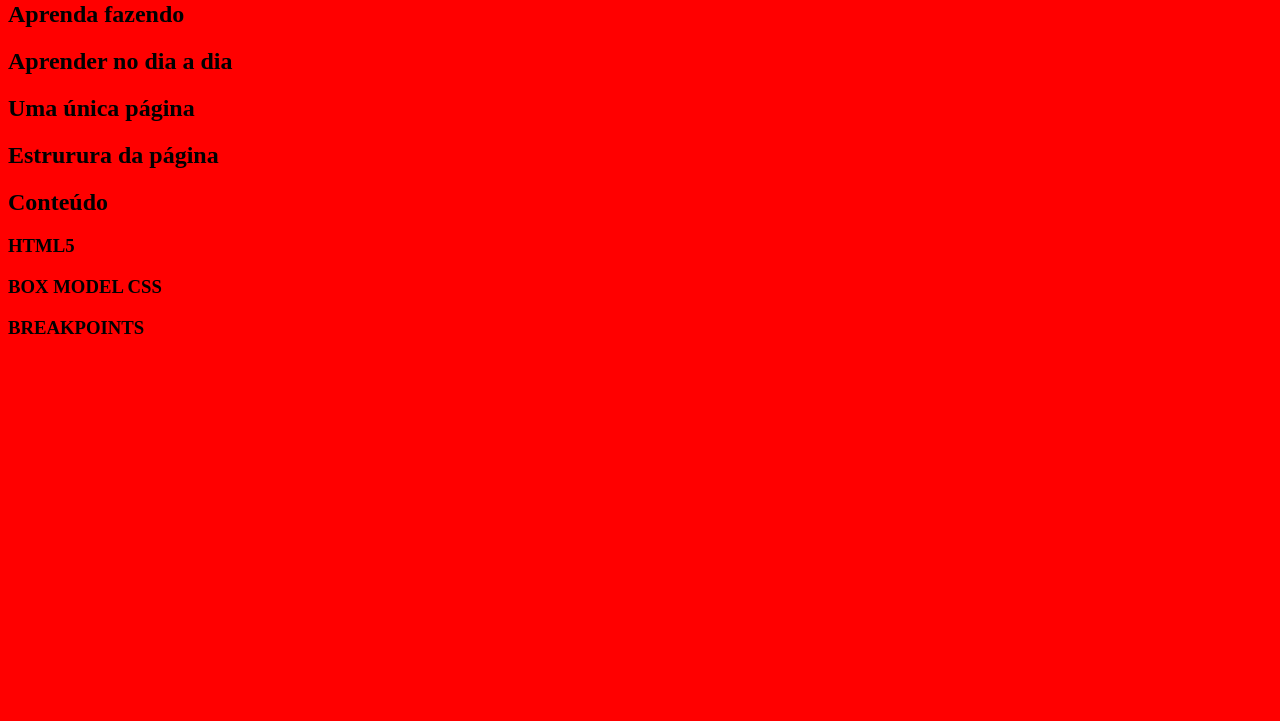
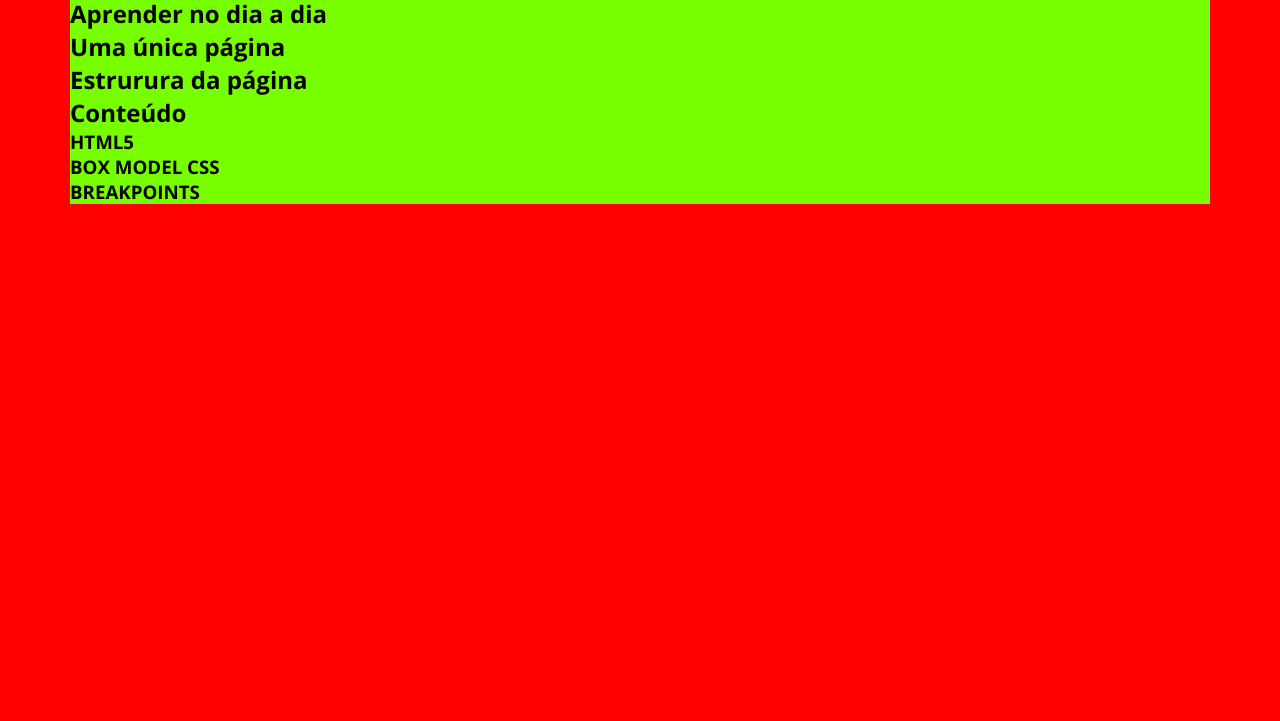
Before and after one commit to cgonzaga/HTML5-CSS3, a plain HTML site: page index.html in a window 1280 px wide. Shown: the part 79-800 px from the top of the page. Drawn offline with nearby package versions, Linux system fonts and the light colour scheme.

Commit message:
Modificações no Layout

```diff
--- a/css/estilo.css
+++ b/css/estilo.css
@@ -1,12 +1,39 @@
-/*
-    CCS - PROJETO
-*/
+/* ///////////////////////////// CSS- PROJETO /////////////////////////////// */
+
+/* Google fonts >>>>>>>>>>>>>>>>>>>>>>>>>>>>>>>>>>>>>>>>>> */
+@import url('https://fonts.googleapis.com/css2?family=Open+Sans:wght@400;700&display=swap');
+
+
+/* CSS Reset >>>>>>>>>>>>>>>>>>>>>>>>>>>>>>>>>>>>>>>>>>>>>> */
+* { margin: 0; border: 0; padding:0; }
+
+
+body {
+    font-family: 'Open Sans', sans-serif;
+    font-size: 1em;
+}
+
+/* Layout >>>>>>>>>>>>>>>>>>>>>> */
+.container {
+    margin: 0 auto;
+    background-color: #77ff00;
+
+}
+
+/* Smartphone Portrait */
+@media (min-width: 576px){
+
+}
 
 /* Smartphone LandScape */
 @media (min-width: 576px){
 
     body {
         background-color: #0ff;
+    }
+
+    .container {
+        max-width: 540px;
     }
 
 }
@@ -18,6 +45,10 @@
         background-color: #ff0;
     }
 
+    .container {
+        max-width: 720px;
+    }
+
 }
 
 
@@ -27,7 +58,9 @@
     body {
         background-color: #ff6600;
     }
-
+    .container {
+        max-width: 960px;
+    }
 }
 
 /* PC */
@@ -37,4 +70,8 @@
         background-color: #f00;
     }
 
+    .container {
+        max-width: 1140px;
+    }
+
 }
--- a/index.html
+++ b/index.html
@@ -18,41 +18,64 @@
 
     <!-- ctrl + k e ctrl + c Cabeçalho -->
     <header>
+        <div class="container">
+
+        </div>
 
     </header>
 
     <!-- Destaque -->
     <main>
+
+        <div class="container">
             <h1>HTML5 E CSS3</h1>
             <h2>Aprenda fazendo</h2>
+        </div>
+
     </main>
 
     <!-- Sobre -->
     <section>
+        <div class="container">
             <h2>Aprender no dia a dia</h2>
+        </div>
+
     </section>
 
     <!-- One Section -->
     <section>
+
+        <div class="container">
             <h2>Uma única página</h2>
+        </div>
+
     </section>
 
     <!-- Designer Projeto -->
     <section>
+
+        <div class="container">
             <h2>Estrurura da página</h2>
+        </div>
+
     </section>
 
     <!-- Conteúdo -->
     <section>
+        <div class="container">
             <h2>Conteúdo</h2>
             <h3>HTML5</h3>
             <h3>BOX MODEL CSS</h3>
             <h3>BREAKPOINTS</h3>
+        </div>
+
     </section>
 
     <!-- Rodapé -->
     <footer>
+        <div class="container">
 
+        </div>
     </footer>
 
 
```
Lines whose indentation alone changed are shown as unchanged.
